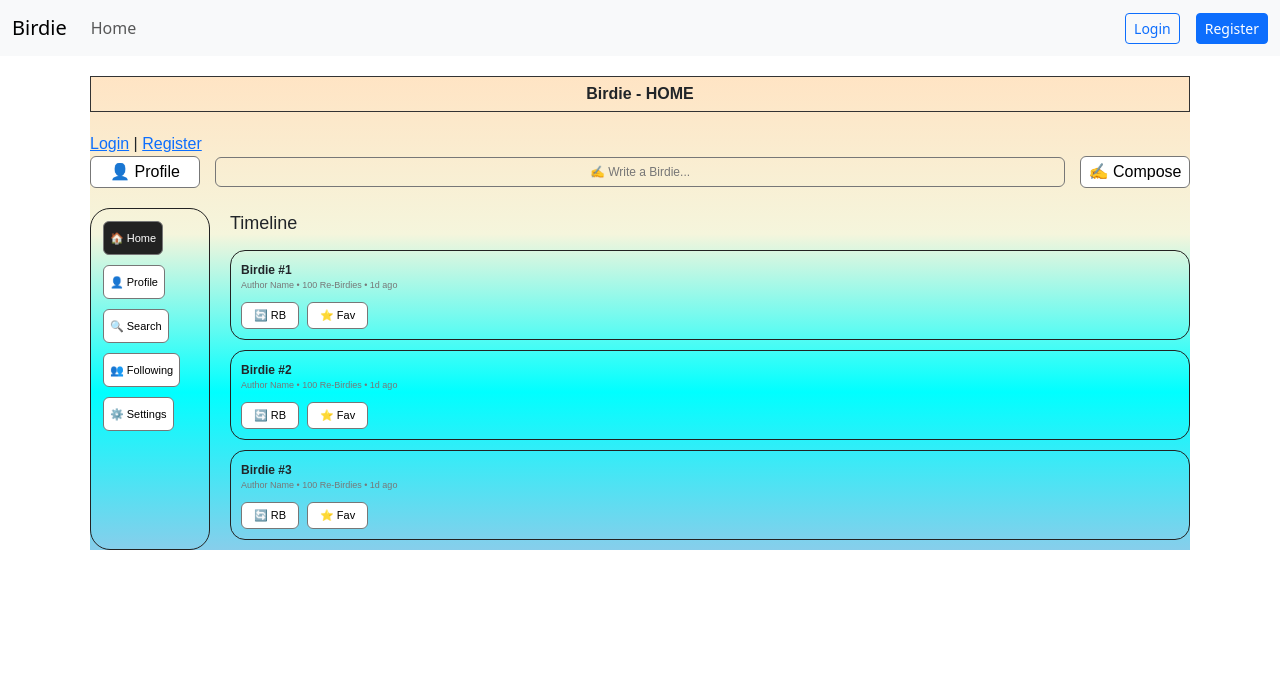
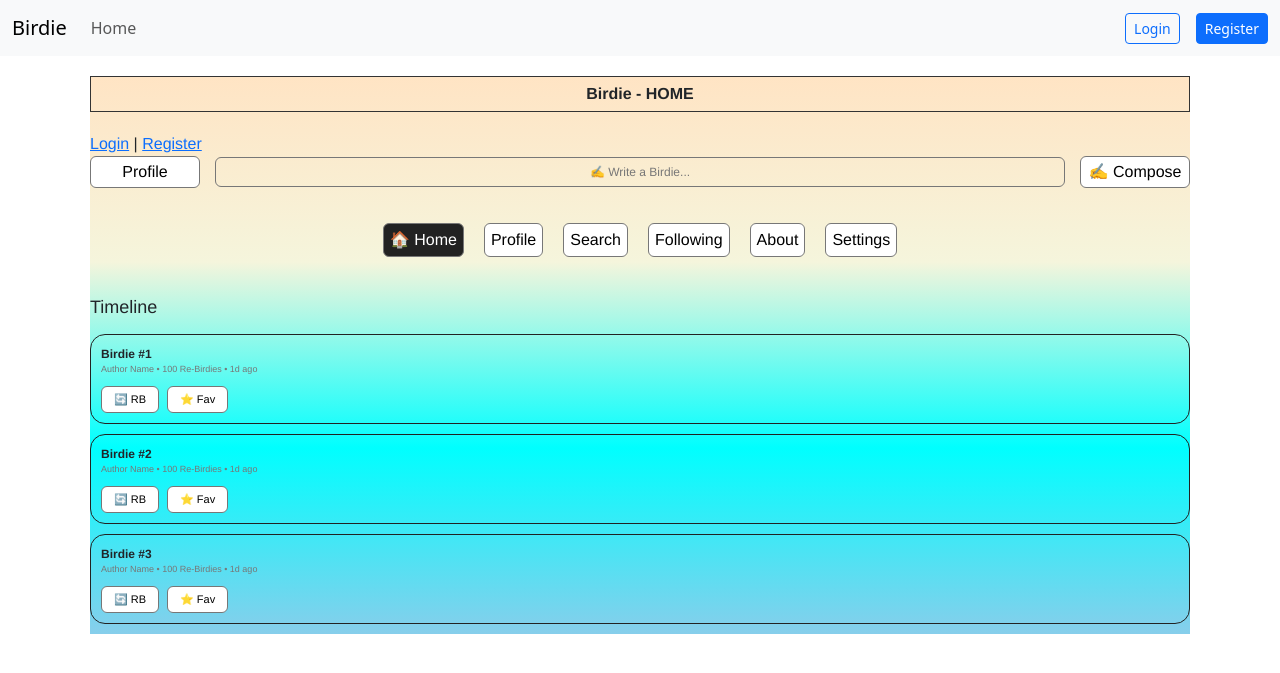
Before and after one commit to cs14af/Summer2026Project, a Django app: page / in a window 1280 px wide. Shown: the top 673 px of the page. Run offline with Django 5.2, Linux system fonts and the light colour scheme.

Commit message:
fixed javascripts, updated homepage looks, started initializing search button

```diff
--- a/Alpha1/Birdie/static/Birdie/styles.css
+++ b/Alpha1/Birdie/static/Birdie/styles.css
@@ -6,7 +6,7 @@
     width: 95%;
     max-width: 1100px;
     margin: 20px auto;
-    font-family: Arial, sans-serif;
+    font-family: 'Helvetica Neue', Helvetica, Arial, sans-serif;
     background: linear-gradient(bisque, beige, cyan, skyblue);
 }
 
@@ -72,25 +72,24 @@
 
 .main-content {
     display: flex;
+    flex-direction: column;
     gap: 20px;
 }
 
 
 /* =========================
-   SIDEBAR
+   SIDEBAR (Now a
    ========================= */
 
 .sidebar {
-    width: 120px;
-
-    border: 1px solid #222;
-    border-radius: 20px;
-
-    padding: 12px;
-    font-size: 11px;
+    width: 100%;
+    height: auto;
     display: flex;
-    flex-direction: column;
-    gap: 10px;
+    flex-direction: row;
+    justify-content: center;
+    align-items: center;
+    gap: 20px;
+    padding: 15px 0;
 }
 
 .sidebar button {
@@ -436,3 +435,5 @@ button:hover {
     color: #657786;
     margin-right: 15px;
 }
+
+/* edit_profile.html */
--- a/Alpha1/Birdie/templates/home.html
+++ b/Alpha1/Birdie/templates/home.html
@@ -41,11 +41,11 @@
         <!-- Links to profile if logged in; redirects to login page if guest -->
         {% if user.is_authenticated %}
         <a href="{% url 'profile' user.username %}">
-            <button>👤 Profile</button>
+            <button> Profile</button>
         </a>
         {% else %}
         <a href="{% url 'login' %}">
-            <button>👤 Profile</button>
+            <button> Profile</button>
         </a>
         {% endif %}
         <!-- WRITE A BIRDIE INTERACTIVE BOX -->
@@ -53,18 +53,30 @@
             ✍️ Write a Birdie...
         </div>
         <!-- JAVASCRIPT: POPUP PROMPT FOR CREATING A POST -->
-        <script>
-            // Function triggered when user clicks 'Write a Birdie...' or 'Compose'
-            function openWriteBirdie() {
-                let writeBirdie = prompt("What's the birdie?");
-                if (writeBirdie) {
-                    alert("You wrote: " + writeBirdie);
-                }
-            }
-        </script>
+
         <!-- COMPOSE BUTTON (Triggers JavaScript prompt) -->
         <button onclick="openWriteBirdie()">
             ✍️ Compose
+            <script>
+
+            // Function triggered when user clicks 'Write a Birdie...' or 'Compose'
+            function openWriteBirdie()
+            {
+            let writeBirdie = prompt("What's the birdie? (Maximum 123 characters)");
+
+                if (writeBirdie)
+                {
+                    if (writeBirdie.length > 123)
+                    {
+                    alert("The Birdie can only carry 123 characters at a time! It can't do more than that!");
+                    return;
+                    }
+
+            alert("You wrote: " + writeBirdie);
+                }
+            }
+
+            </script>
         </button>
     </div>
     <!-- ================= MAIN CONTENT LAYOUT ================= -->
@@ -79,37 +91,56 @@
             <!-- Dynamically passes current user's username to profile URL -->
             {% if user.is_authenticated %}
             <a href="{% url 'profile' user.username %}">
-                <button>👤 Profile</button>
+                <button>Profile</button>
             </a>
             {% else %}
             <a href="{% url 'login' %}">
-                <button>👤 Profile</button>
+                <button>Profile</button>
             </a>
             {% endif %}
             <!-- 3. SEARCH BUTTON (Placeholder link) -->
             <a href="#">
-                <button>🔍 Search</button>
+                 <button onclick="Search()">
+                    Search
+            <script>
+
+            // Function triggered when user clicks 'Write a Birdie...' or 'Compose'
+            function Search()
+            {
+            let keyword = prompt("What's the Search(Maximum 123 characters)");
+
+                if (keyword)
+                {
+
+
+            alert("You wrote: " + keyword);
+                }
+            }
+
+
+            </script>
+                </button>
             </a>
             <!-- 4. FOLLOWING FEED BUTTON (Placeholder link) -->
             <a href="#">
-                <button>👥 Following</button>
+                <button>Following</button>
             </a>
 
-            <!-- 5. DISCOVER FEED BUTTON (Placeholder link)
+            <!-- 5. DISCOVER FEED BUTTON (Placeholder link) -->
             <a href="#">
-                <button>🌐 Discover</button>
+                <button>About</button>
             </a>
-            -->
+
 
             <!-- 6. SETTINGS BUTTON (Links to profile edit page) -->
             {% if user.is_authenticated %}
             <a href="{% url 'edit_profile' %}">
-                <button>⚙️ Settings</button>
+                <button>Settings</button>
             </a>
 
             {% else %}
             <a href="{% url 'login' %}">
-                <button>⚙️ Settings</button>
+                <button>Settings</button>
             </a>
             {% endif %}
         </aside>
```
Also changed, not shown: Alpha1/Birdie/templates/profile.html (+4 -4 lines), Alpha1/db.sqlite3.
